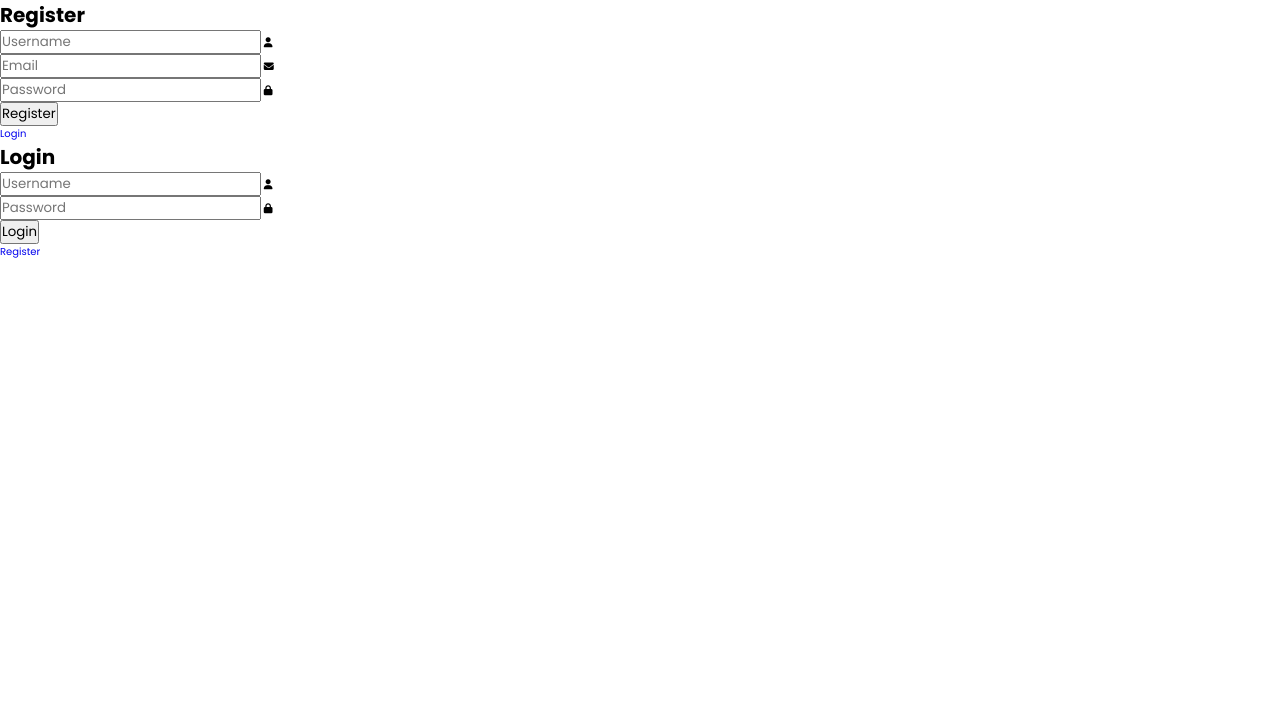
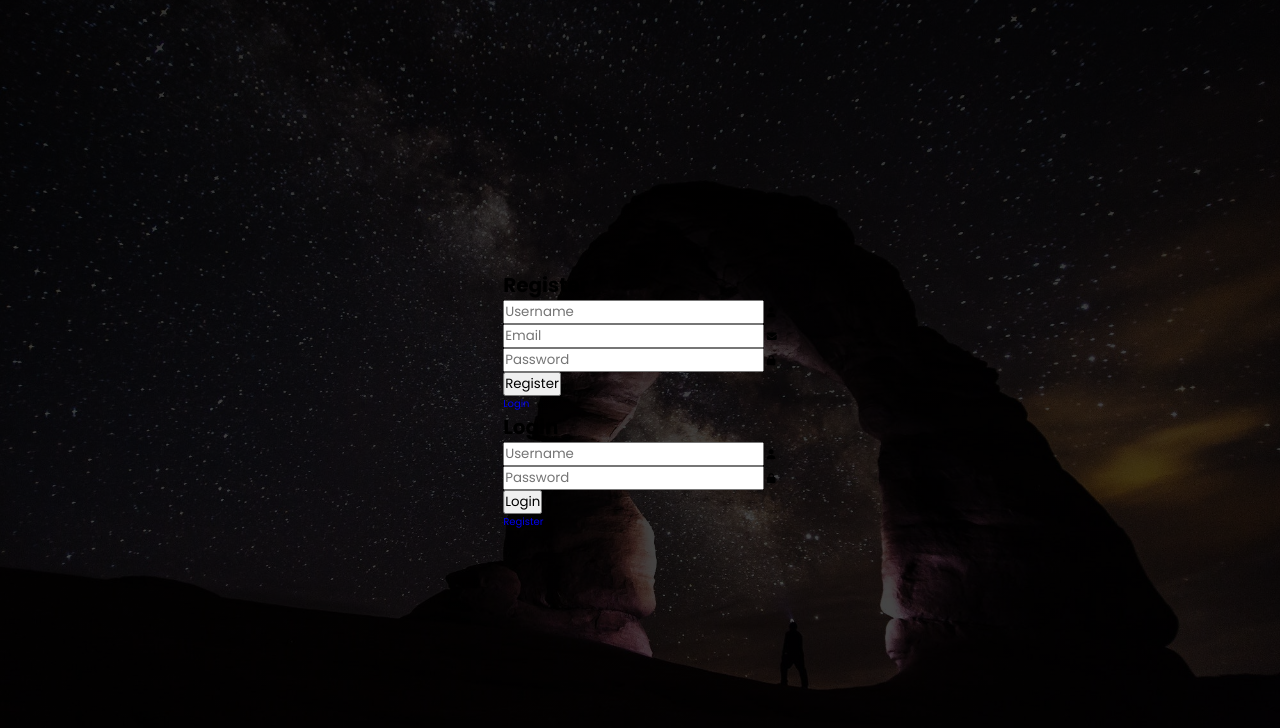
Before and after one commit to Nimira43/Login-Register-Form, a plain HTML site: page index.html in a window 1280 px wide. Drawn offline with Linux system fonts and the light colour scheme; a web font is replaced by a local one.

Commit message:
Brought in background image and set up container and form wrapper.

```diff
--- a/style.css
+++ b/style.css
@@ -12,3 +12,21 @@
 html {
   font-size: 62.5%;
 }
+
+.container {
+  width: 100%;
+  height: 100vh;
+  background: linear-gradient(
+    rgba(0, 0, 0, 0.8),
+    rgba(0, 0, 0, 0.7)),
+    url('./images/bg.jpg') no-repeat center;
+  background-size: cover;
+  position: relative;
+}
+
+.form-wrapper {
+  position: absolute;
+  top: 50%;
+  left: 50%;
+  transform: translate(-50%, -50%);
+}
```
Also changed, not shown: images/bg.jpg (added).
